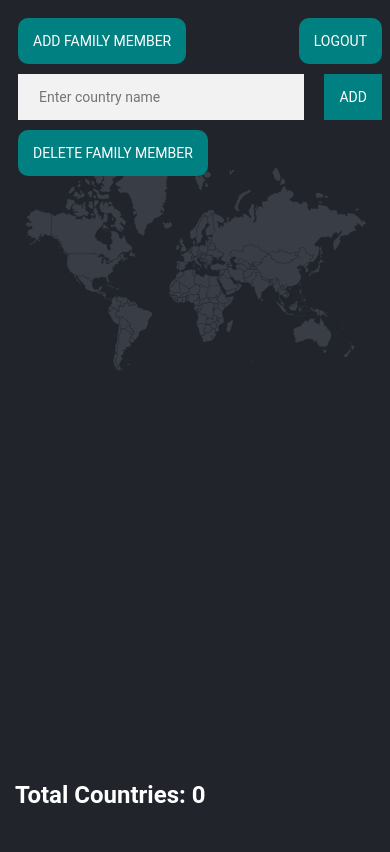
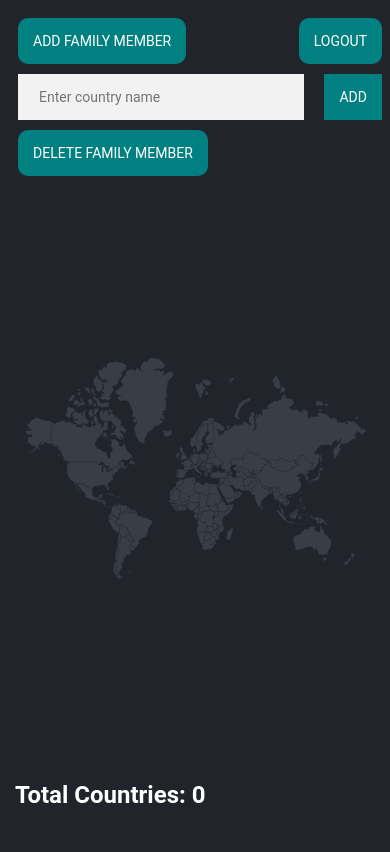
Before and after one commit to amitsharma4567/Travella, a Node server app: page /dashboard in a window 390 px wide. After the commit the page ends 803 px from the top, so only its background shows below. Run offline with Node 20, Linux system fonts and the light colour scheme; data that the repository does not hold is empty; some libraries are stand-ins or nearby versions.

Commit message:
Update main.css

```diff
--- a/public/styles/main.css
+++ b/public/styles/main.css
@@ -14,7 +14,7 @@ body {
 }
 
 body {
-
+  height:85vh;
   background: #21252b;
   font-family: "Roboto", sans-serif;
 }
@@ -98,7 +98,6 @@ button:hover {
     -webkit-flex-flow: row wrap;
     -ms-flex-flow: row wrap;
     flex-flow: row wrap;
-    height: auto;
     padding: 4rem 1rem 1rem;
   }
 
```
